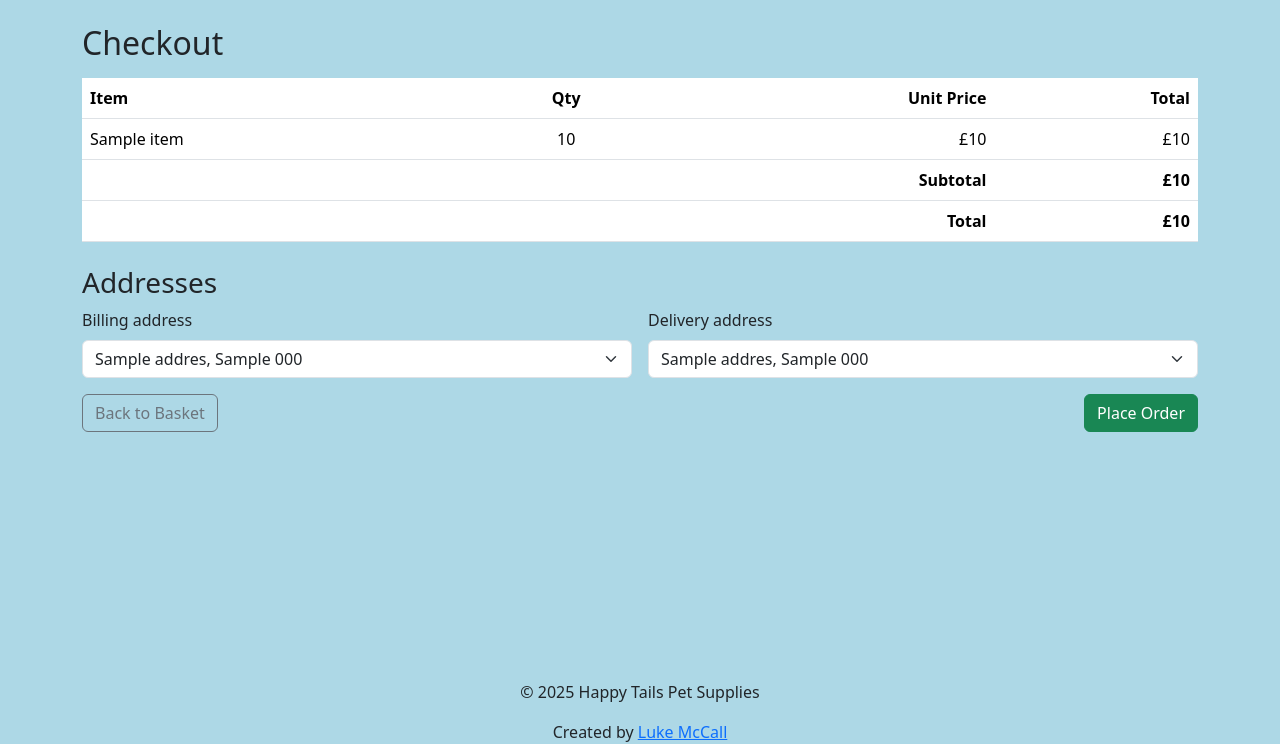
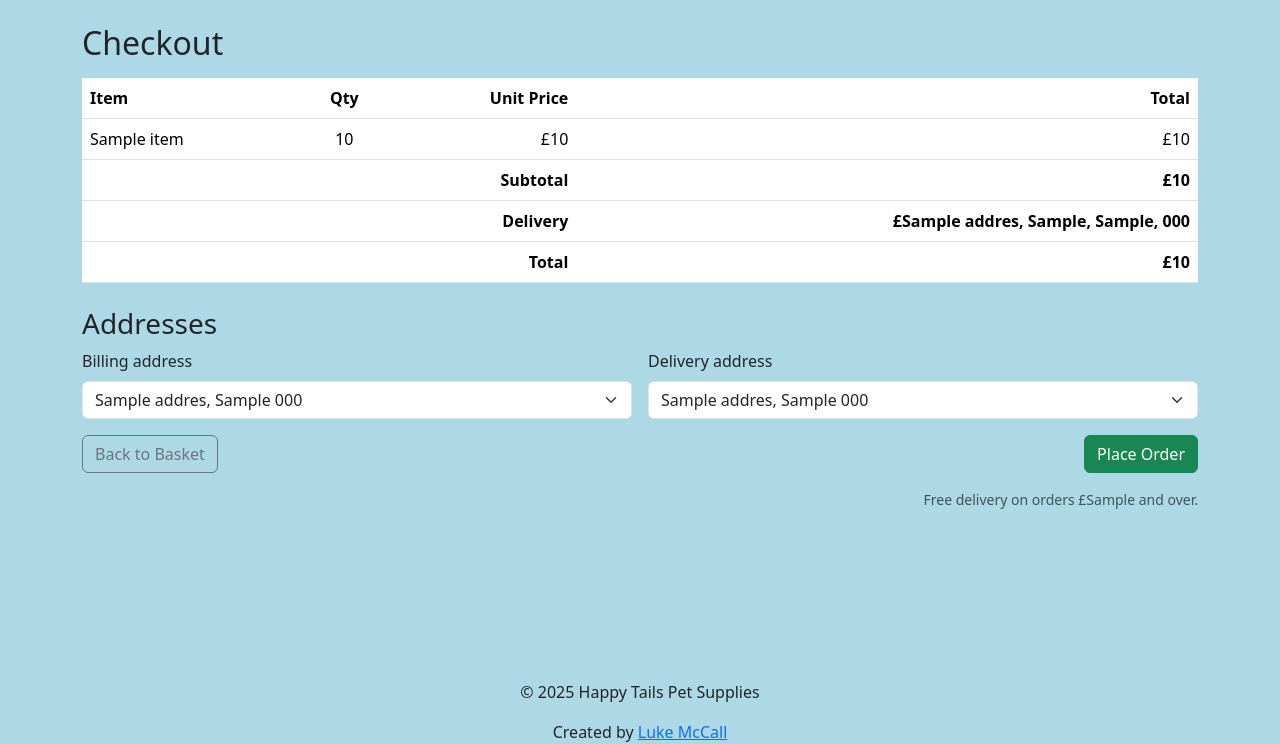
Before and after one commit to TheRealMcCall/happy_tails, a Django app: template checkout/templates/checkout/checkout.html in a window 1280 px wide. Shown: the part 56-800 px from the top of the page. Run offline with Django 3.2, Linux system fonts and the light colour scheme; tables that the repository leaves empty hold one stand-in row (values such as "Sample post"); the template is opened without the code that fills it: values that come from a table or form of the project are taken from there, most other values are stand-ins (such as "Sample title", 1, 10 or a date in 2020).

Commit message:
Feat: Add delivery cost and grand-total to checkout view

```diff
--- a/checkout/templates/checkout/checkout.html
+++ b/checkout/templates/checkout/checkout.html
@@ -23,12 +23,21 @@
             </tr>
             {% endfor %}
         </tbody>
+
         <tfoot>
             <tr>
                 <th colspan="3" class="text-end">Subtotal</th>
                 <th class="text-end">£{{ sub_total|default:total }}</th>
             </tr>
+
             <tr>
+                <th colspan="3" class="text-end">
+                    Delivery{% if delivery == 0 and free_delivery_threshold %} (Free){% endif %}
+                </th>
+                <th class="text-end">£{{ delivery|default:"0.00" }}</th>
+            </tr>
+
+            <tr class="border-top">
                 <th colspan="3" class="text-end">Total</th>
                 <th class="text-end">£{{ total }}</th>
             </tr>
@@ -36,6 +45,7 @@
     </table>
 
     <h3 class="mt-4">Addresses</h3>
+
     {% if addresses %}
     <form method="post" action="{% url 'checkout:create' %}">{% csrf_token %}
         <div class="row g-3">
@@ -65,19 +75,25 @@
 
         <div class="d-flex justify-content-between mt-3">
             <a class="btn btn-outline-secondary" href="{% url 'basket:view_basket' %}">Back to Basket</a>
-            <button class="btn btn-success">Place Order</button>
+            <button class="btn btn-success" type="submit">Place Order</button>
         </div>
+    </form>
     {% else %}
     <div class="alert alert-info mt-3">
         You don’t have any saved addresses yet.
     </div>
     <div class="d-flex justify-content-between mt-3">
         <a class="btn btn-outline-secondary" href="{% url 'basket:view_basket' %}">Back to Basket</a>
-            <button class="btn btn-success" type="submit">Place Order</button>
-        </div>
-    </form>
+        <a class="btn btn-success" href="{% url 'profiles:profile' %}">Add an Address</a>
     </div>
     {% endif %}
+
+    {% if free_delivery_threshold %}
+    <p class="text-muted small text-end mt-3">
+        Free delivery on orders £{{ free_delivery_threshold }} and over.
+    </p>
+    {% endif %}
+
     {% else %}
     <p>Your basket is empty.</p>
     {% endif %}
```
Also changed, not shown: checkout/views.py (+12 -1 lines), happy_tails/settings.py (+4 -11 lines). Lines whose indentation alone changed are shown as unchanged.
